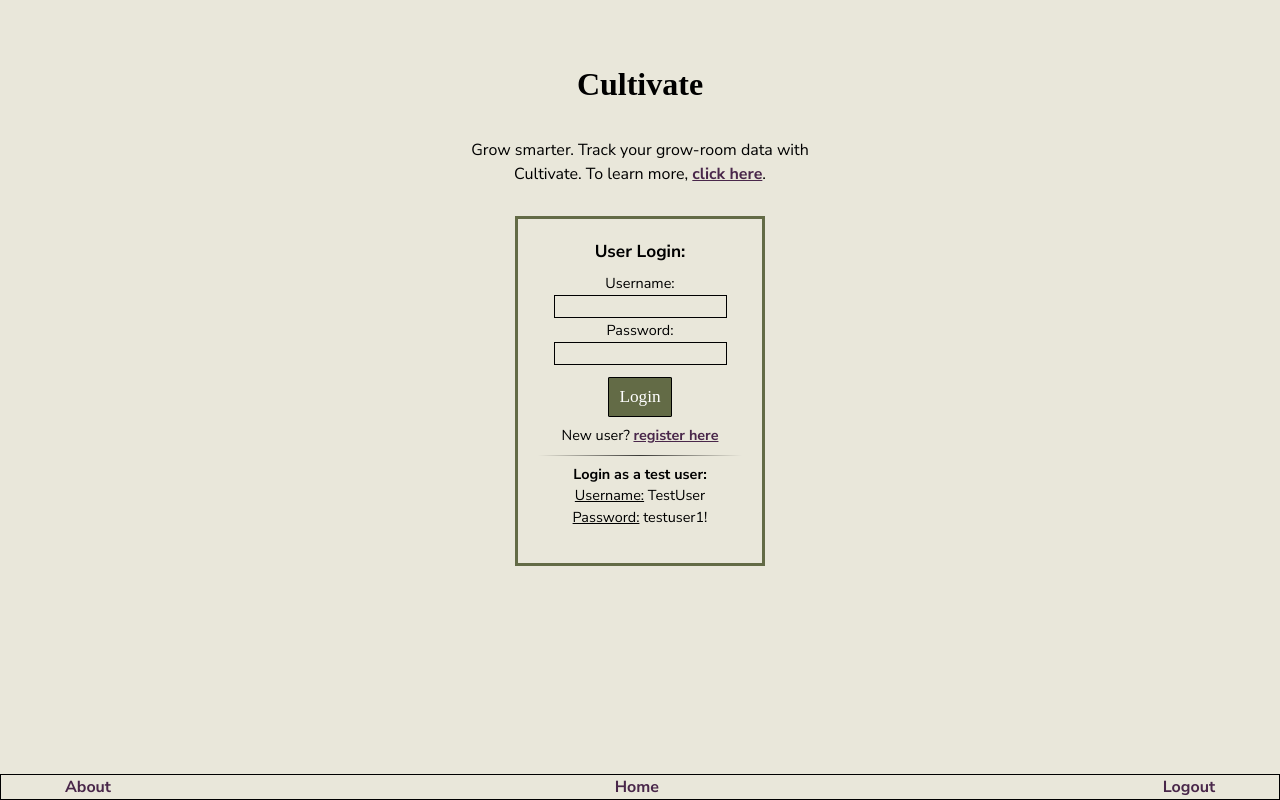
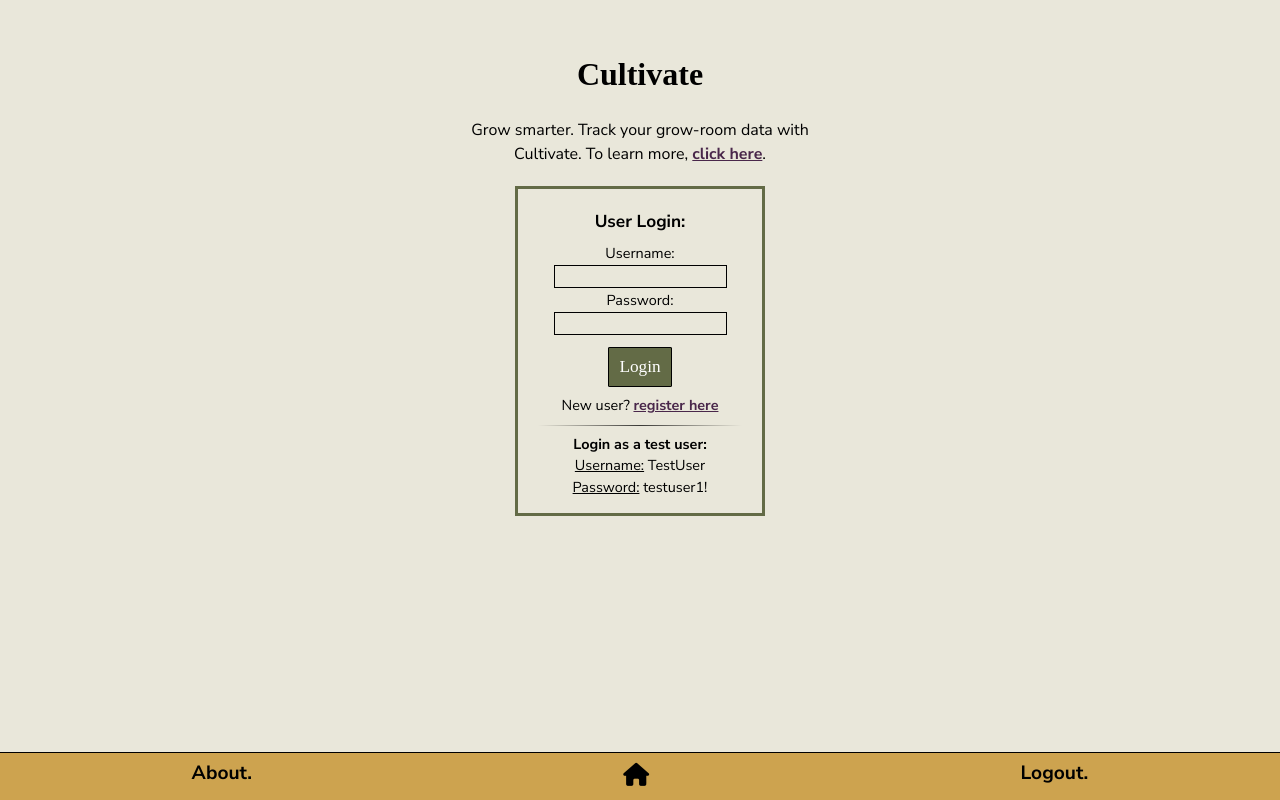
Before and after one commit to tsputzke/cultivate-app, a React (Create React App) app: page / in a window 1280 px wide. Built offline with nearby package versions, Linux system fonts and the light colour scheme; sample sign-in values are in the browser's storage; a web font is replaced by a local one.

Commit message:
Style Nav, refactor 'existing rooms'

```diff
--- a/package.json
+++ b/package.json
@@ -22,7 +22,10 @@
     "start": "react-scripts start",
     "build": "react-scripts build",
     "test": "react-scripts test",
-    "eject": "react-scripts eject"
+    "eject": "react-scripts eject",
+    "predeploy": "npm run build",
+    "deploy": "now ./build",
+    "postdeploy": "now alias -A ./build/now.json"
   },
   "eslintConfig": {
     "extends": "react-app"
--- a/public/index.html
+++ b/public/index.html
@@ -25,6 +25,8 @@
       Learn how to configure a non-root public URL by running `npm run build`.
     -->
     <link href="https://fonts.googleapis.com/css?family=Halant:400,700|Nunito+Sans:400,700&display=swap" rel="stylesheet">
+    <script src="https://kit.fontawesome.com/ed127b207e.js" crossorigin="anonymous"></script>
+    <script defer src="https://friconix.com/cdn/friconix.js"></script>
 
     <!-- <link rel="stylesheet" type="text/css" href="styles.css"> -->
     <title>Cultivate</title>
--- a/src/components/About/About.js
+++ b/src/components/About/About.js
@@ -6,11 +6,12 @@ export default class About extends Component {
     return (
       <section className='about'>
         <h1 className='center-align title-style'>What is Cultivate?</h1>
-        <p>Cultivate is a grow-room tracking application designed to keep your plant and mushroom growing data organized.
+        <p>
+          Cultivate is a grow-room tracking application designed to keep your plant and fungi data organized.
           <br/><br/>
-          You can quickly create rooms, log your data, and access data trends and comments in your logbook. Whether you want to track your fertilizer schedule for that orchid your grandma gave you for your birthday, or you have a production greenhouse complex, Cultivate has got your back.
+          Quickly create rooms, log data, and access your data with ease. Whether you are trying to keep that orchid alive that your grandma gave you for your birthday, or you manage a production greenhouse, Cultivate has got your back.
           <br/><br/>
-          Try it out for yourself! Click the 'back' button below to return to the login page and use the test user credentials to check it out.
+          <strong>Try it for yourself!</strong> Click the 'Back' button below to return to the login page and use the test user credentials to check it out.
           <br/><br/>
           <Link to='/'><button className='back-button'>Back</button></Link>
         </p>
--- a/src/components/App/App.js
+++ b/src/components/App/App.js
@@ -90,11 +90,6 @@ class App extends Component {
     return (
       <UserContext.Provider value={value}>
         <div className="App">
-          {(this.state.isLoggedIn) &&
-            <header id="nav-header">
-              <Nav />
-            </header>
-          }
           <main>
             <Switch>
               <PublicOnlyRoute
@@ -137,6 +132,11 @@ class App extends Component {
               />
             </Switch>
           </main>
+          {(this.state.isLoggedIn) &&
+            <footer id="nav-header">
+              <Nav />
+            </footer>
+          }
         </div>
       </UserContext.Provider>
     );
--- a/src/components/App/styles.css
+++ b/src/components/App/styles.css
@@ -99,6 +99,7 @@ hr {
   font-size: .9em;
   color: red;
   text-align: center;
+  border: 1px solid black;
 }
 
 button:hover {
@@ -119,28 +120,40 @@ button {
 }
 
 /* -------------------------------------
-Header styles (Main Module)
-(all the styles inside the < header > or < nav > tags)
+Nav styles (Main Module)
+(all the styles inside the < footer > or < nav > tags)
 */
 
 /* Nav */
 .nav {
+  background-color: #CDA34F;
   text-align: center;
   position: fixed;
+  padding: 6px;
   bottom: 0;
   left: 0;
   right: 0;
   z-index: 10;
-  background-color: #F2E085;
-  border: 1px solid black;
+  border-top: 1px solid black;
+}
+
+.nav * {
+  background-color: #CDA34F;;
+}
+
+.nav a {
+  font-size: 1.2em;
+  color: black;
+}
+
+.home-icon {
+  font-size: 1.2em;
 }
 
 .nav-links {
   display: flex;
   flex-direction: row;
-  justify-content: space-between;
-  /* list-style: none; */
-  padding: 0 5%;
+  justify-content: space-around;
 }
 
 /* -------------------------------------
@@ -158,13 +171,13 @@ Content styles (Main Module)
   margin: auto;
   max-width: 350px;
   text-align: center;
-  padding: 20px 0 30px 0;
+  padding: 10px 0 20px 0;
 }
 
 .landing {
   height: 100vh;
   margin: auto;
-  padding-top: 60px;
+  padding-top: 50px;
   width: 80%;
 }
 
@@ -176,7 +189,7 @@ Content styles (Main Module)
   margin: auto;
   border: 3px solid #636B46;
   width: 250px;
-  height: 350px;
+  height: 330px;
 }
 
 .login-legend {
@@ -201,7 +214,7 @@ Content styles (Main Module)
   font-size: .9em;
   height: 100vh;
   margin: auto;
-  padding-top: 100px;
+  padding-top: 50px;
   width: 80%;
 }
 
@@ -211,7 +224,7 @@ Content styles (Main Module)
   margin: auto;
   border: 3px solid #636B46;
   width: 250px;
-  height: 430px;
+  height: 420px;
 }
 
 .registration-legend {
@@ -326,6 +339,8 @@ h1 {
 
 .existing-rooms ul {
   list-style: none;
+  margin: auto;
+  width: 80%;
   padding: 0;
 }
 
@@ -335,19 +350,24 @@ h1 {
 }
 
 .existing-room-li {
+  margin: 10px 0;
+  border-radius: 10px;
   border: 1px solid black;
   padding: 5px;
   display: flex;
   min-height: 80px;
 }
 
-.existing-room-li a {
-  font-size: 1.2em;
-}
-
 .room-div {
   text-align: center;
   margin: auto;
+}
+
+.room-div h3 {
+  font-size: 1.3em;
+}
+.room-div p {
+  color: black;
 }
 
 /* Add Data */
@@ -391,10 +411,11 @@ table, tr, th, td {
 
 /* About  */
 .about {
+  text-align: center;
   margin: auto;
   padding-top: 50px;
-  min-height: 200px;
-  width: 80%;
+  height: 100vh;
+  width: 85%;
 }
 
 .about h1 {
--- a/src/components/Nav/Nav.js
+++ b/src/components/Nav/Nav.js
@@ -15,9 +15,9 @@ export default class Nav extends Component {
     return (
       <nav className='nav'>
         <ul className='nav-links'>
-          <li id="nav-button-left"><Link to='/about'>About</Link></li>
-          <li><Link to='/show-user'>Home</Link></li>
-          <li><Link onClick={this.handleLogoutClick} to='/'>Logout</Link></li>
+          <li id="nav-button-left"><Link to='/about'>About.</Link></li>
+          <li className="home-icon"><Link to='/show-user'><i className="fas fa-home"></i></Link></li>
+          <li><Link onClick={this.handleLogoutClick} to='/'>Logout.</Link></li>
         </ul>
       </nav>
     )
--- a/src/components/User/User.js
+++ b/src/components/User/User.js
@@ -41,19 +41,20 @@ export default class User extends Component {
 
     const userRooms = this.state.rooms
     return userRooms.map(function(room, i) {
-      return <li className="existing-room-li" key={i}>
-        <div className="room-div">
-          <Link
+      return <Link
+      key={i}
       onClick={() => {
           window.sessionStorage.setItem('room_id', room.room_id)
           window.sessionStorage.setItem('room_name', room.room_name)
       }}
       to='/show-room'>
-            {room.room_name}
-          </Link>
+        <li className="existing-room-li" >
+          <div className="room-div">
+            <h3>{room.room_name}</h3>
             <p>{room.room_description}</p>
           </div>
         </li>
+      </Link>
     })
   }
 
@@ -89,7 +90,7 @@ export default class User extends Component {
           ? res.json().then(e => Promise.reject(e))
           : res.json()
       )
-      // .then(window.location.reload())
+      .then(window.location.reload())
     }
 
   render() {
```
Lines whose indentation alone changed are shown as unchanged.
